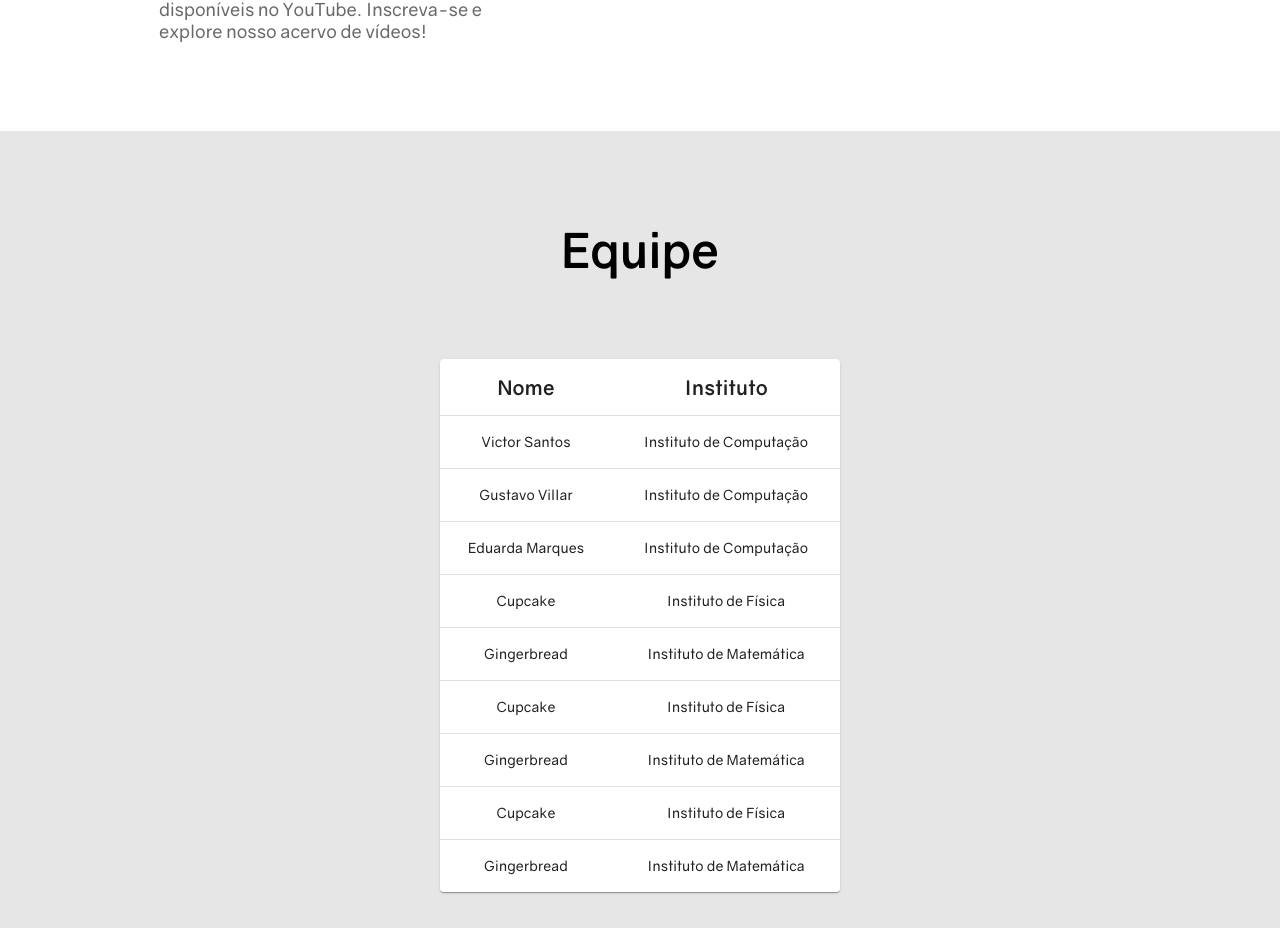
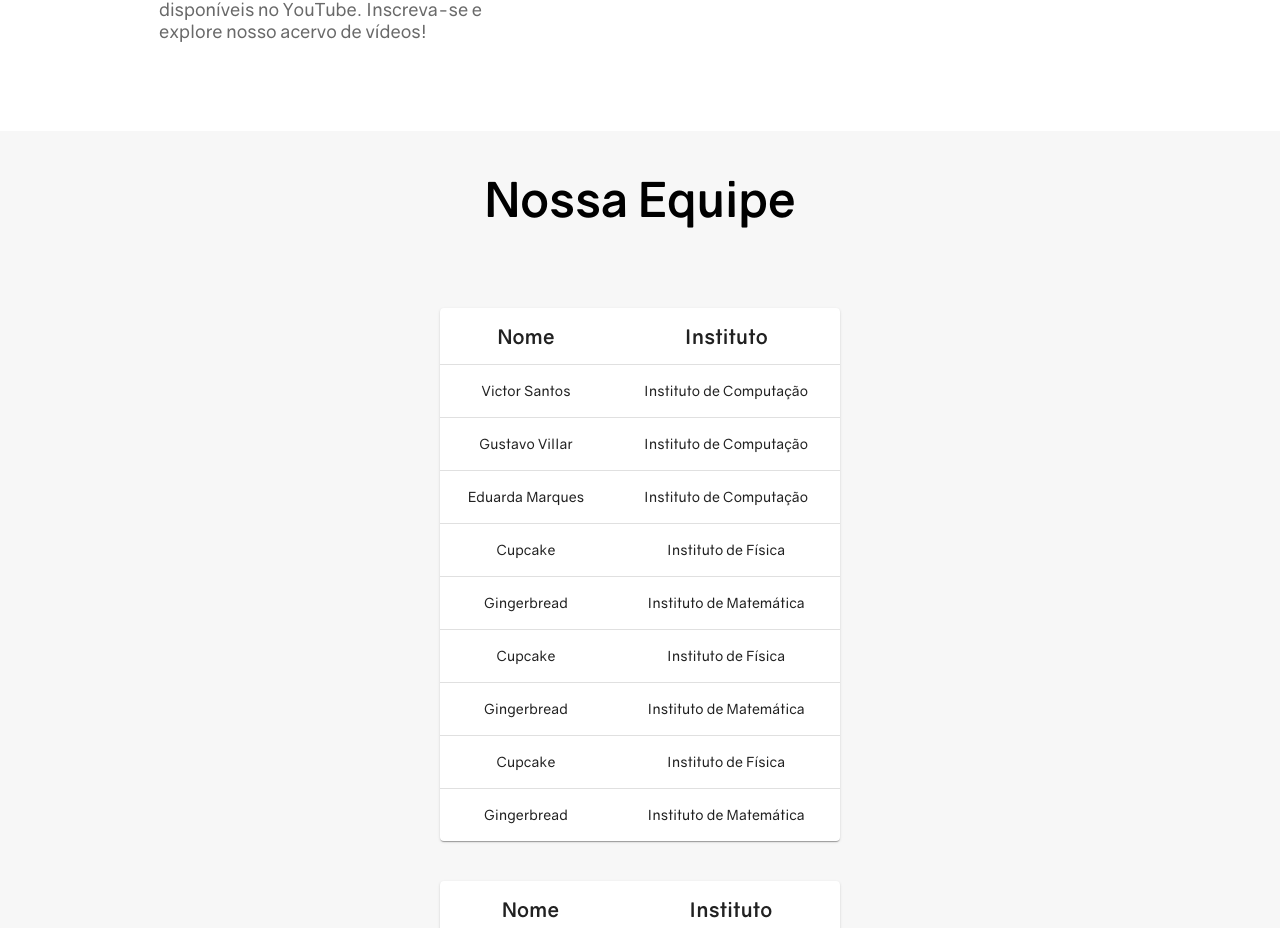
Before and after one commit to Universo-Acessivel/universo-acessivel, a React (Create React App) app: page / in a window 1280 px wide. Shown: the part 3414-4342 px from the top of the page. Built offline with nearby package versions, Linux system fonts and the light colour scheme; grey boxes are pictures that could not be loaded.

Commit message:
feat: rewrapping better padding and bg color

```diff
--- a/src/components/Team/Team.css
+++ b/src/components/Team/Team.css
@@ -1,7 +1,11 @@
+.team-wrapper {
+    padding-top: 3%;
+    padding-bottom: 3%;
+    background-color: rgb(247, 247, 247);
+}
 .team-container{
     display: flex;
     justify-content: center;
-    padding-top: 7%;
 }
 
 .team-title{
--- a/src/components/Team/Team.js
+++ b/src/components/Team/Team.js
@@ -49,16 +49,16 @@ const tableData = [
 
 function Team() {
     return (
-        <React.Fragment>
+        <div className='team-wrapper'>
             <div className='team-container'>
-                <div className='team-title'>Equipe</div>
+                <div className='team-title'>Nossa Equipe</div>
             </div>
 
             <div className='box'>
                 {/* Para criar cada tabela */}
                 {tableData.map((data, index) => (
                     <TableContainer key={index} component={Paper} sx={{ width: 400, borderRadius: 1, marginLeft: 5, marginRight: 5, height: 57+52.92*(data.rows.length), '@media (max-width: 430px)': { width: 350 } }}>
-                        <Table sx={{ width: 400, "& .MuiTableRow-root:hover": { backgroundColor: "#d3d3d3" }, '@media (max-width: 430px)': { width: 350, height: 57+52.92*(data.rows.length) } }} aria-label={`tabela${index}`}>
+                        <Table sx={{ width: 400, "& .MuiTableRow-root:hover": { backgroundColor: "#f5f5f5" }, '@media (max-width: 430px)': { width: 350, height: 57+52.92*(data.rows.length) } }} aria-label={`tabela${index}`}>
                             <TableHead>
                                 <TableRow>
                                     <TableCell align="center" sx={{ fontFamily: 'Gravity-Bold', fontSize: 20, '@media (max-width: 430px)': { fontSize: 18 }  }}>Nome</TableCell>
@@ -78,7 +78,7 @@ function Team() {
                     </TableContainer>
                 ))}
             </div>
-        </React.Fragment>
+        </div>
     );
 }
 
```
